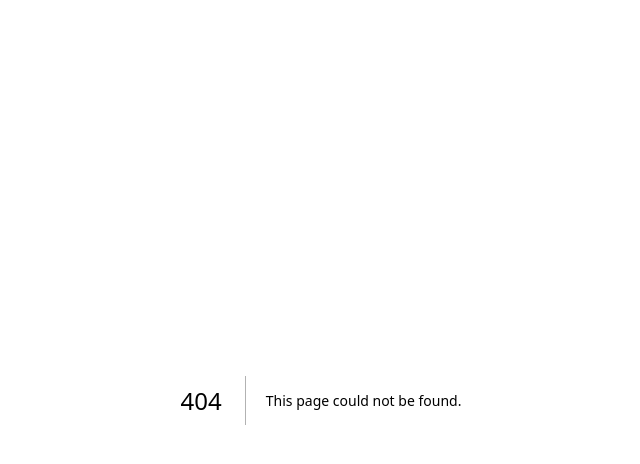
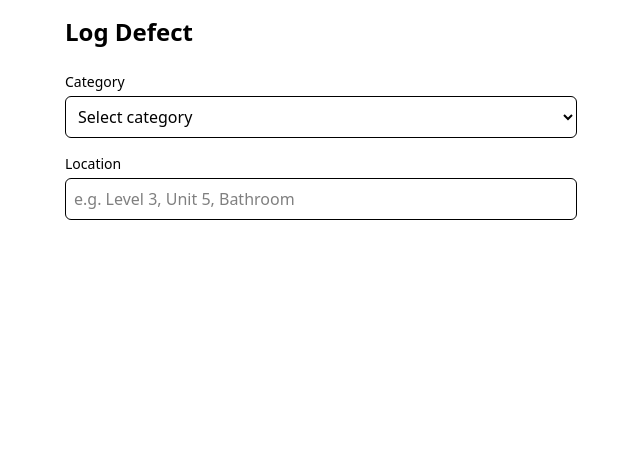
Before and after one commit to striking/startup-factory, a Next.js app in the folder defecttrack/: page /defects/new in a window 1280 px wide. Before the commit this address had no page. Shown: the top 464 px of the page, without its empty margins (319-959 px from the left). Built offline with nearby package versions, Linux system fonts and the light colour scheme.

Commit message:
feat: US-003 - Create defect form page with category dropdown and location field

```diff
--- /dev/null
+++ b/defecttrack/app/defects/new/page.tsx
@@ -0,0 +1,58 @@
+'use client';
+
+import { useState } from 'react';
+
+const CATEGORIES = [
+  'structural',
+  'waterproofing',
+  'electrical',
+  'plumbing',
+  'fire safety',
+  'cosmetic',
+] as const;
+
+export default function NewDefectPage() {
+  const [category, setCategory] = useState('');
+  const [location, setLocation] = useState('');
+
+  return (
+    <div className="min-h-screen p-4">
+      <div className="mx-auto max-w-lg">
+        <h1 className="text-2xl font-bold mb-6">Log Defect</h1>
+        <form className="space-y-4">
+          <div>
+            <label htmlFor="category" className="block text-sm font-medium mb-1">
+              Category
+            </label>
+            <select
+              id="category"
+              value={category}
+              onChange={(e) => setCategory(e.target.value)}
+              className="w-full border rounded-md p-2"
+            >
+              <option value="">Select category</option>
+              {CATEGORIES.map((cat) => (
+                <option key={cat} value={cat}>
+                  {cat}
+                </option>
+              ))}
+            </select>
+          </div>
+          <div>
+            <label htmlFor="location" className="block text-sm font-medium mb-1">
+              Location
+            </label>
+            <input
+              id="location"
+              type="text"
+              value={location}
+              onChange={(e) => setLocation(e.target.value)}
+              placeholder="e.g. Level 3, Unit 5, Bathroom"
+              className="w-full border rounded-md p-2"
+            />
+          </div>
+        </form>
+      </div>
+    </div>
+  );
+}
```
Also changed, not shown: 1 other file (tests, documents, lock files or other folders).
